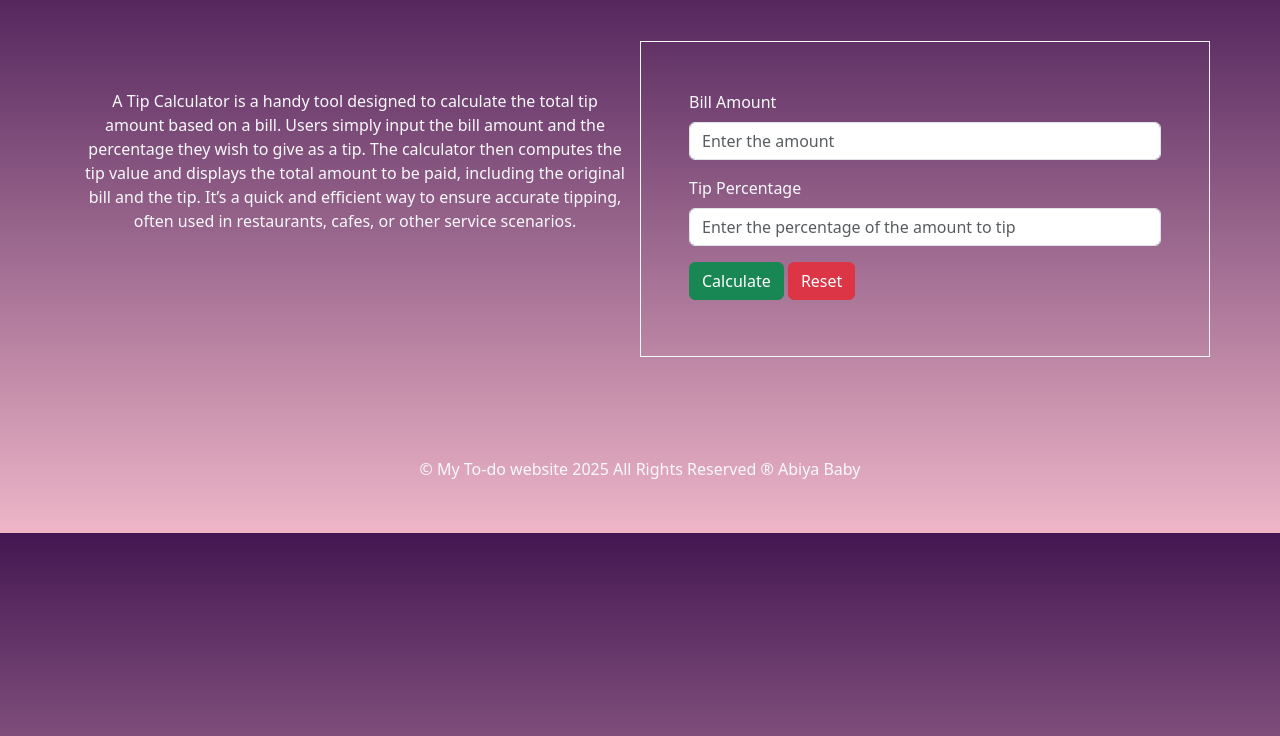
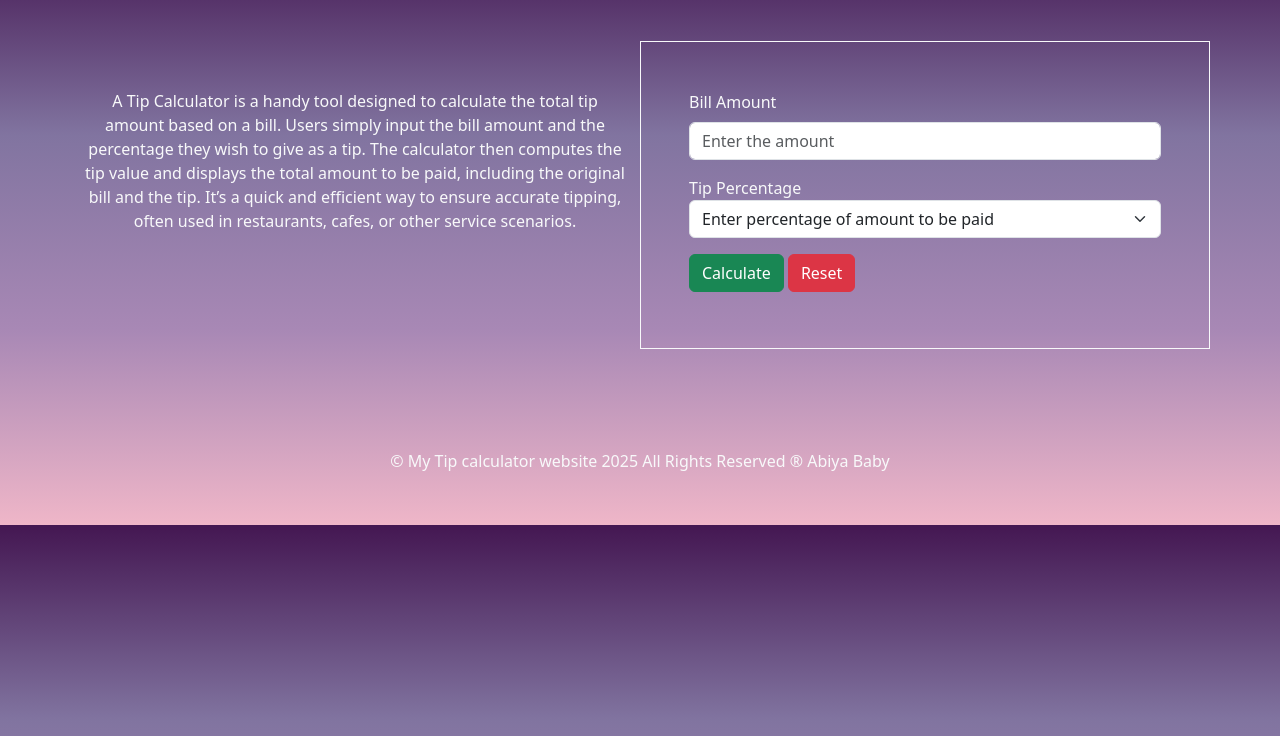
Before and after one commit to abiyababy8/tip-calculator-website, a plain HTML site: page index.html in a window 1280 px wide. Shown: the part 60-796 px from the top of the page. Drawn offline with nearby package versions, Linux system fonts and the light colour scheme.

Commit message:
added html,css and js codes

```diff
--- a/index.html
+++ b/index.html
@@ -20,7 +20,8 @@
     <div class="container mt-5 mb-1">
         <div class="row">
             <div class="col-md-6">
-                <p class="text-center text-light mt-5 fly-in">A Tip Calculator is a handy tool designed to calculate the total
+                <p class="text-center text-light mt-5 fly-in">A Tip Calculator is a handy tool designed to calculate the
+                    total
                     tip amount based on a bill. Users simply input the bill amount and the percentage they wish to give
                     as a tip. The calculator then computes the tip value and displays the total amount to be paid,
                     including the original bill and the tip. It’s a quick and efficient way to ensure accurate tipping,
@@ -33,11 +34,16 @@
                         <input type="number" class="form-control" id="amount" placeholder="Enter the amount">
                     </div>
                     <div class="mb-3">
-                        <label for="percent" class="form-label text-light">Tip Percentage</label>
-                        <input type="number" class="form-control" id="percent"
-                            placeholder="Enter the percentage of the amount to tip">
+
+                        <label for="percent" class="text-light">Tip Percentage</label>
+                        <br>
+                        <select class="form-select" aria-label="Default select example" id="percent">
+                            <option selected id="first">Enter percentage of amount to be paid</option>
+                            <option value="10">10%</option>
+                            <option value="15">15%</option>
+                            <option value="20">20%</option>
+                          </select>
                     </div>
-
                     <button type="button" class="btn btn-success" onclick="calculate()">Calculate</button>
                     <button type="button" class="btn btn-danger" onclick="clearFields()">Reset</button>
                     <h5 class="text-light text-center" id="tip"></h5>
@@ -48,7 +54,7 @@
     </div>
     <footer class="text-muted py-5">
         <div class="container">
-            <p class="mb-1 text-center text-light mt-5">&copy; My To-do website 2025 All Rights Reserved &reg; Abiya
+            <p class="mb-1 text-center text-light mt-5">&copy; My Tip calculator website 2025 All Rights Reserved &reg; Abiya
                 Baby</p>
         </div>
         <script>
@@ -76,10 +82,10 @@
                 }
             }
             function clearFields() {
-                 tip.innerHTML='';
-                 total.innerHTML=''
-                 amount.value='';
-                 percent.value='';
+                tip.innerHTML = '';
+                total.innerHTML = ''
+                amount.value = '';
+                percent.value = first.value;
             }
         </script>
 </body>
--- a/style.css
+++ b/style.css
@@ -1,5 +1,5 @@
 body{
-    background-image: linear-gradient(to bottom,#441752,#EFB6C8);
+    background-image: linear-gradient(to bottom,#441752,#8174A0,#A888B5,#EFB6C8);
 }
 .fly-in {
     opacity: 0;
```
